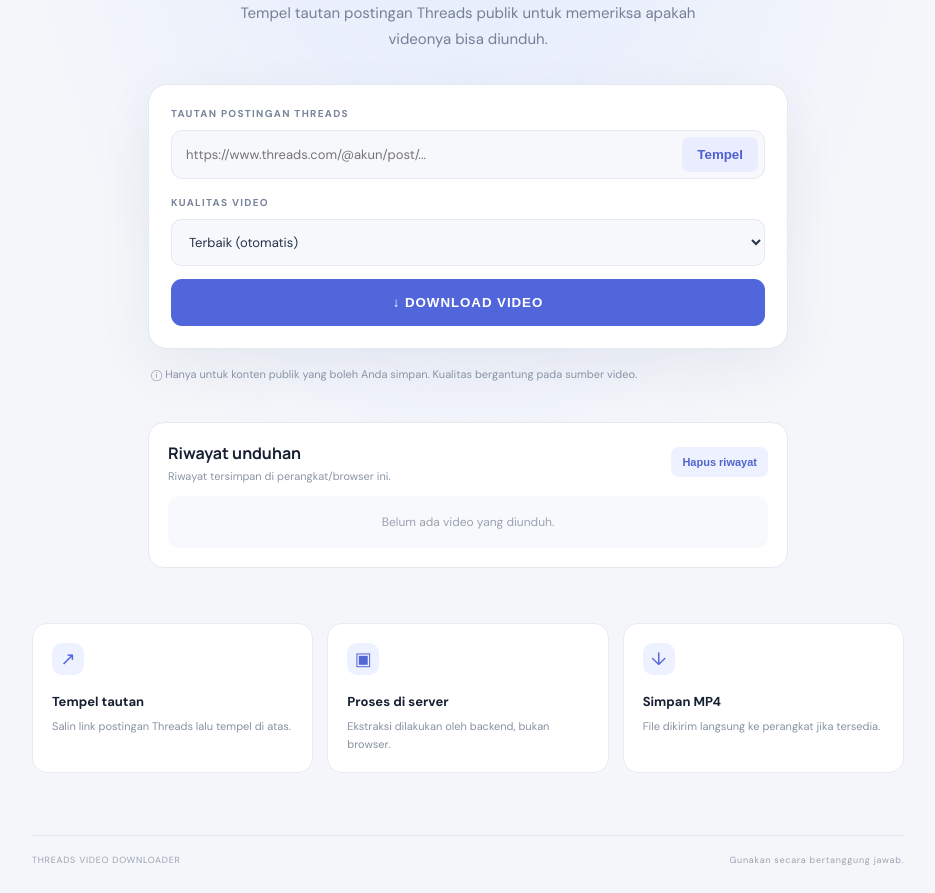
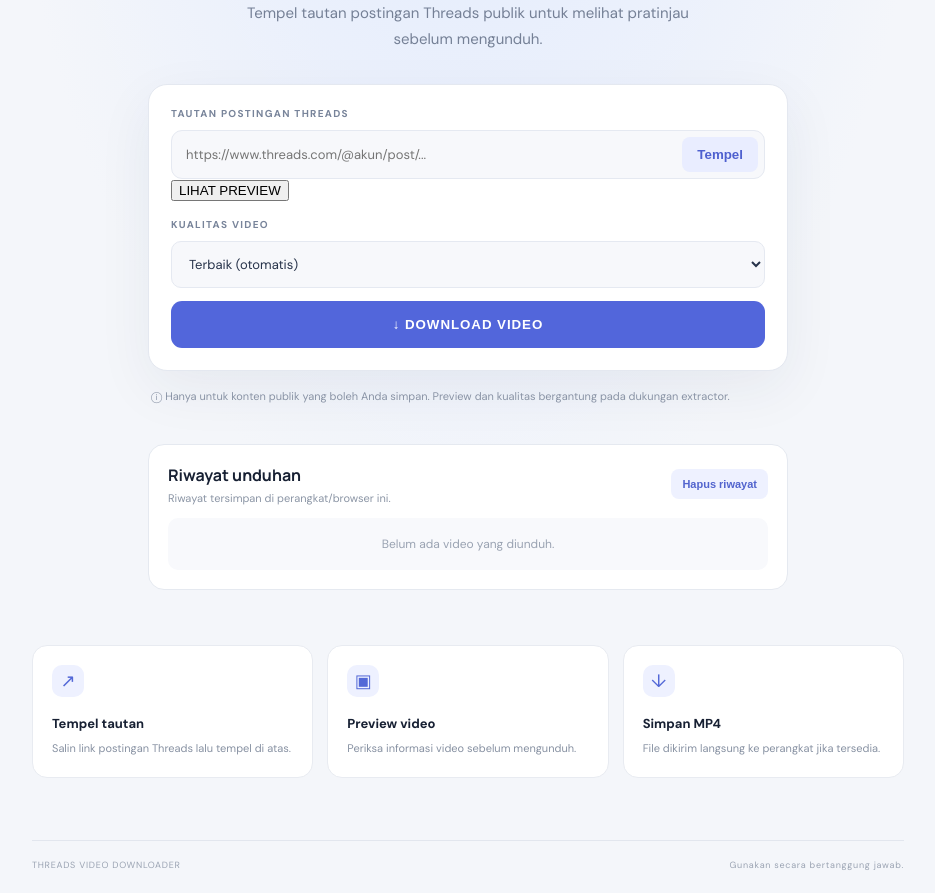
Before and after one commit to h3nryab/threads-video-dwonloader, a website: page public/index.html in a window 1280 px wide. Shown: the part 327-1220 px from the top of the page, without its empty margins (172-1107 px from the left). Drawn offline with Linux system fonts and the light colour scheme.

Commit message:
Add preview card and download progress interface

```diff
--- a/public/index.html
+++ b/public/index.html
@@ -1,11 +1,14 @@
 <!doctype html>
 <html lang="id"><head><meta charset="utf-8"><meta name="viewport" content="width=device-width,initial-scale=1"><meta name="theme-color" content="#101828"><meta name="description" content="Unduh video Threads publik yang didukung extractor."><meta name="mobile-web-app-capable" content="yes"><meta name="apple-mobile-web-app-capable" content="yes"><meta name="apple-mobile-web-app-status-bar-style" content="black-translucent"><meta name="apple-mobile-web-app-title" content="Threads Downloader"><link rel="manifest" href="/manifest.webmanifest"><link rel="icon" href="/icons/icon.svg" type="image/svg+xml"><link rel="apple-touch-icon" href="/icons/icon.svg"><title>Threads Video Downloader</title><link rel="stylesheet" href="/style.css"></head>
 <body><main class="shell"><header class="top"><div class="brand"><div class="logo">@</div><div><b>THREADS</b><span>VIDEO DOWNLOADER</span></div></div><span class="pill">WEB APP</span></header>
-<section class="hero"><div class="eyebrow"><span class="dot"></span> SIMPLE · FAST · PRIVATE</div><h1>Video favorit,<br><em>tersimpan.</em></h1><p>Tempel tautan postingan Threads publik untuk memeriksa apakah videonya bisa diunduh.</p>
+<section class="hero"><div class="eyebrow"><span class="dot"></span> SIMPLE · FAST · PRIVATE</div><h1>Video favorit,<br><em>tersimpan.</em></h1><p>Tempel tautan postingan Threads publik untuk melihat pratinjau sebelum mengunduh.</p>
 <button id="installBtn" class="download install-button" type="button" hidden>＋ PASANG APLIKASI</button>
 <form id="downloadForm" class="form"><label for="postUrl">TAUTAN POSTINGAN THREADS</label><div class="input-wrap"><input id="postUrl" type="url" placeholder="https://www.threads.com/@akun/post/..." required autocomplete="url"><button class="paste" id="pasteBtn" type="button">Tempel</button></div>
+<button class="preview-button" id="previewBtn" type="button">LIHAT PREVIEW</button>
+<div id="previewCard" class="preview-card" hidden><img id="previewImage" alt="Thumbnail video" hidden><div class="preview-info"><b id="previewTitle">Video Threads</b><span id="previewMeta"></span></div></div>
 <label for="quality" class="quality-label">KUALITAS VIDEO</label><select id="quality" class="quality"><option value="best">Terbaik (otomatis)</option><option value="720">HD 720p</option><option value="480">Standar 480p</option></select>
-<button class="download" id="downloadBtn" type="submit"><span>↓</span> DOWNLOAD VIDEO</button></form>
-<div id="status" class="status" role="status" aria-live="polite" hidden></div><div class="note">ⓘ Hanya untuk konten publik yang boleh Anda simpan. Kualitas bergantung pada sumber video.</div></section>
+<button class="download" id="downloadBtn" type="submit"><span>↓</span> DOWNLOAD VIDEO</button>
+<div id="progressWrap" class="progress-wrap" hidden><div class="progress-track"><div class="progress-indicator"></div></div><span id="progressText">Menyiapkan unduhan…</span></div></form>
+<div id="status" class="status" role="status" aria-live="polite" hidden></div><div class="note">ⓘ Hanya untuk konten publik yang boleh Anda simpan. Preview dan kualitas bergantung pada dukungan extractor.</div></section>
 <section class="history"><div class="history-head"><div><h2>Riwayat unduhan</h2><p>Riwayat tersimpan di perangkat/browser ini.</p></div><button id="clearHistory" class="clear-history" type="button">Hapus riwayat</button></div><div id="historyList" class="history-list"><div class="empty-history">Belum ada video yang diunduh.</div></div></section>
-<section class="features"><article><div class="feature-icon">↗</div><b>Tempel tautan</b><p>Salin link postingan Threads lalu tempel di atas.</p></article><article><div class="feature-icon">▣</div><b>Proses di server</b><p>Ekstraksi dilakukan oleh backend, bukan browser.</p></article><article><div class="feature-icon">↓</div><b>Simpan MP4</b><p>File dikirim langsung ke perangkat jika tersedia.</p></article></section><footer><span>THREADS VIDEO DOWNLOADER</span><span>Gunakan secara bertanggung jawab.</span></footer></main><script src="/app.js"></script></body></html>
+<section class="features"><article><div class="feature-icon">↗</div><b>Tempel tautan</b><p>Salin link postingan Threads lalu tempel di atas.</p></article><article><div class="feature-icon">▣</div><b>Preview video</b><p>Periksa informasi video sebelum mengunduh.</p></article><article><div class="feature-icon">↓</div><b>Simpan MP4</b><p>File dikirim langsung ke perangkat jika tersedia.</p></article></section><footer><span>THREADS VIDEO DOWNLOADER</span><span>Gunakan secara bertanggung jawab.</span></footer></main><script src="/app.js"></script></body></html>
```
